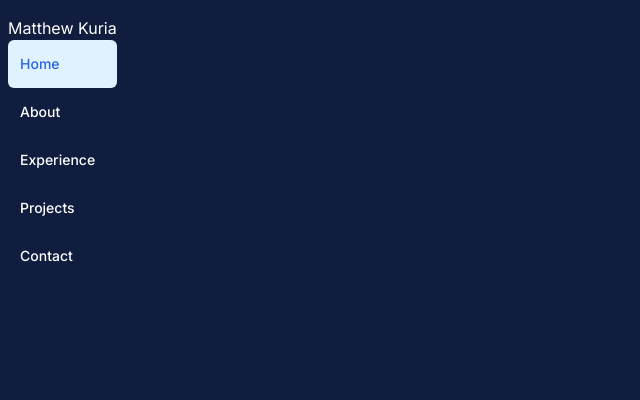
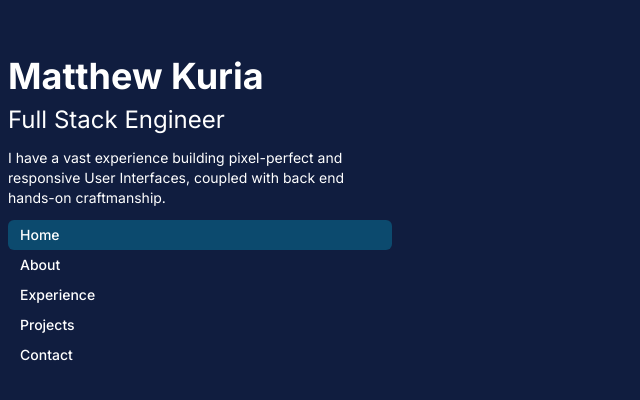
Before and after one commit to matthewkuria/myportifolio, a Next.js app: page / in a window 1280 px wide. Shown: the top 400 px of the page, without its empty margins (0-640 px from the left). Built offline with nearby package versions, Linux system fonts and the light colour scheme.

Commit message:
Modify the sidebar nav links

```diff
--- a/app/ui/home/nav-links.tsx
+++ b/app/ui/home/nav-links.tsx
@@ -20,9 +20,9 @@ export default function NavLinks() {
             key={link.name}
             href={link.href}
             className={clsx(
-              "flex h-[48px] grow items-center justify-center gap-2 rounded-md  p-3 text-sm font-medium hover:bg-sky-100 hover:text-blue-600 md:flex-none md:justify-start md:p-2 md:px-3",
+              "flex h-[30px] grow items-center justify-center gap-2 rounded-md  p-1 text-sm font-medium hover:bg-sky-100 hover:text-blue-600 md:flex-none md:justify-start md:p-2 md:px-3",
               {
-                'bg-sky-100 text-blue-600': pathname === link.href,
+                'bg-sky-900 text-white': pathname === link.href,
               }
             )
 
--- a/app/ui/home/sidebar.tsx
+++ b/app/ui/home/sidebar.tsx
@@ -2,8 +2,14 @@ import NavLinks from "./nav-links";
 
 export default function SideBar() {
     return (
-        <main className="text-white flex h-full flex-col px-3 py-4 md:px-2">
-            <h1>Matthew Kuria</h1>
+        <main className="text-white flex h-full flex-col px-2 py-4 md:px-2">
+            <div className="max-w-96">
+                <h1 className="text-4xl mt-10 font-bold">Matthew Kuria</h1>
+                <p className="my-2 text-2xl">Full Stack Engineer</p>
+                <p className="text-sm my-3">I have a vast experience building pixel-perfect and responsive User Interfaces,
+                    coupled with back end hands-on craftmanship.
+                </p>
+            </div>
             <NavLinks />
         </main>
 
```
